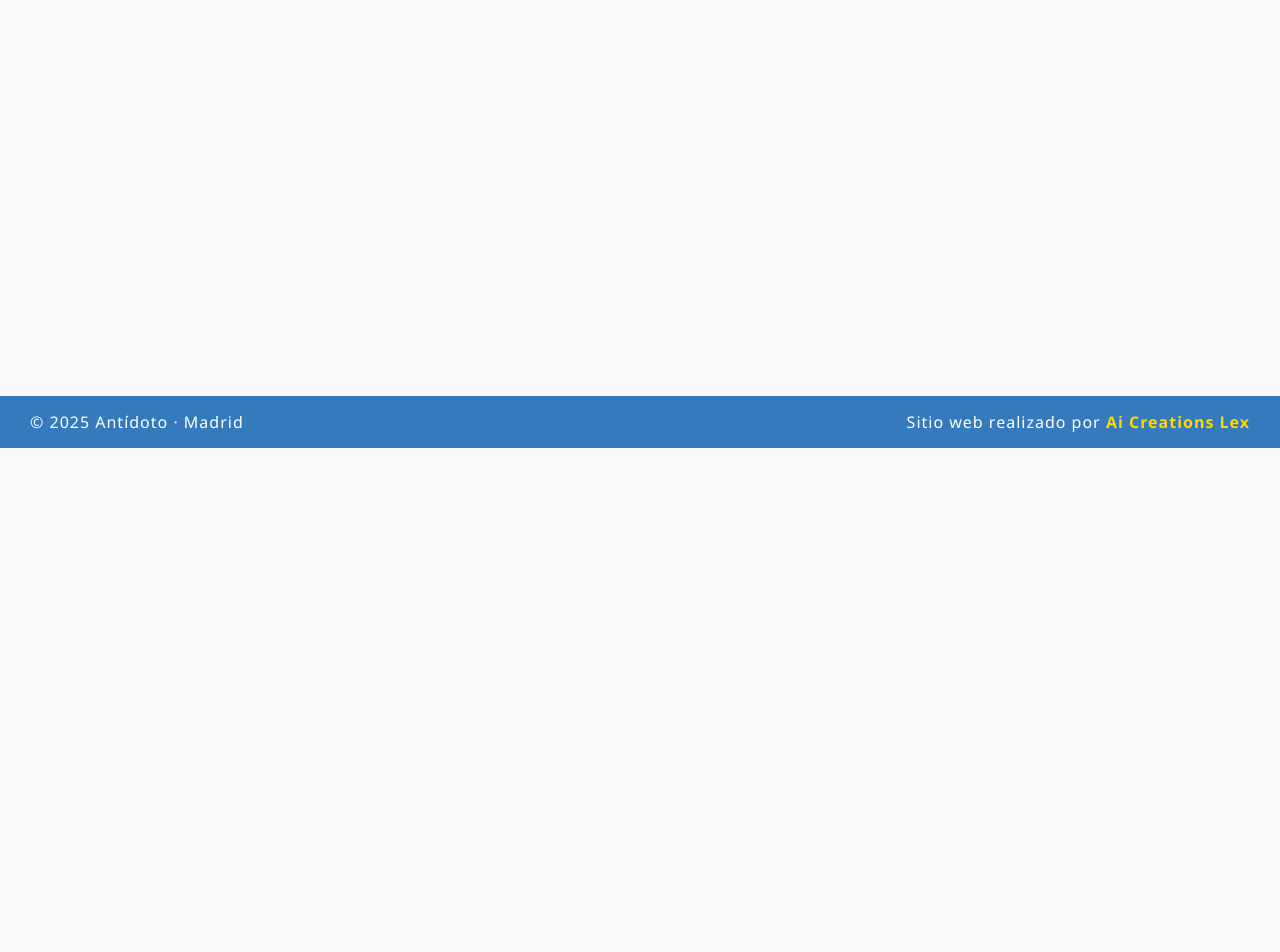
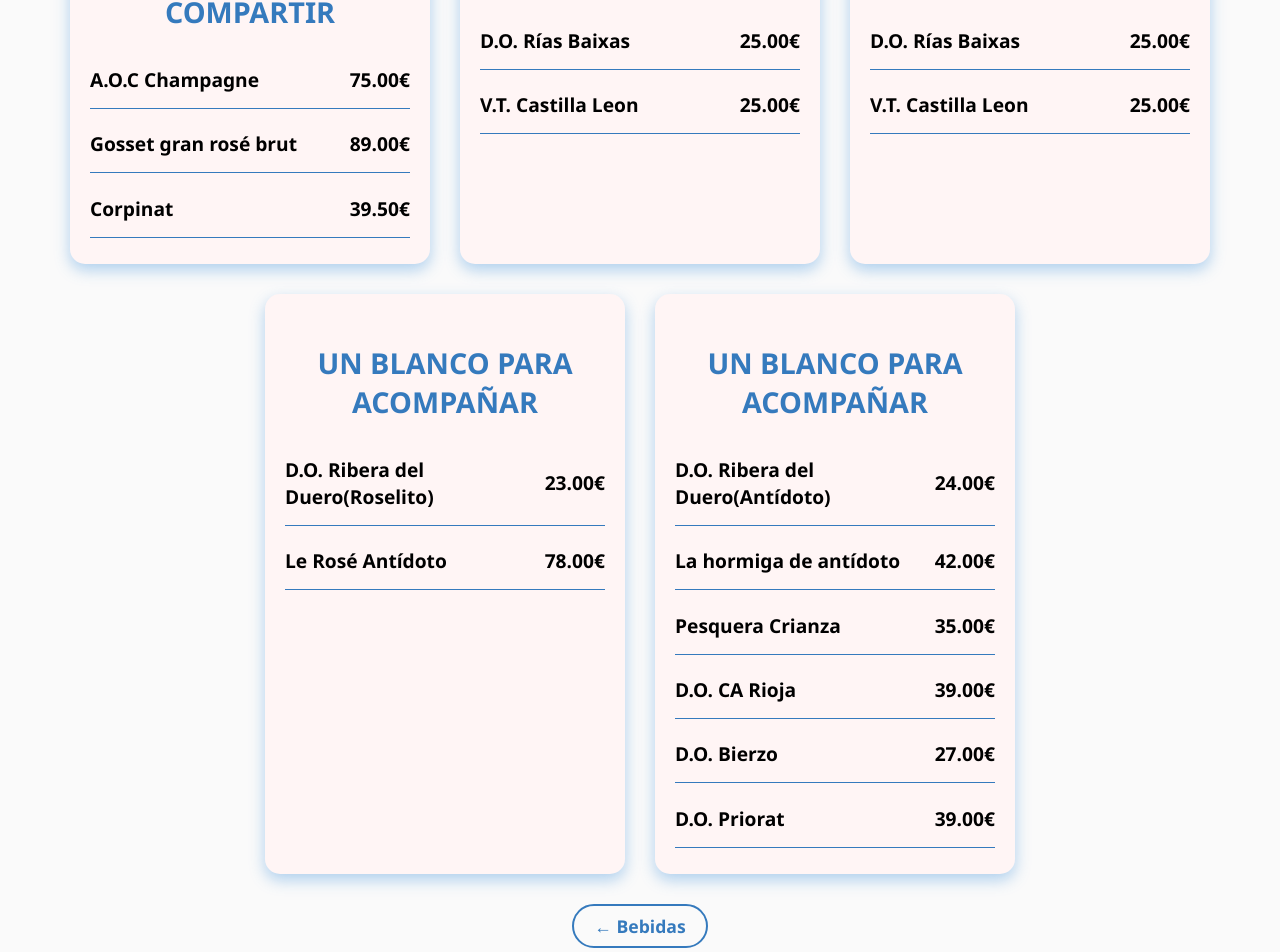
Before and after one commit to alexrotar908/antidoto_web, a React (Create React App) app: page /vino in a window 1280 px wide. Shown: the part 352-1304 px from the top of the page. Before the commit the page ends 800 px from the top, so only its background shows below. Built offline with nearby package versions, Linux system fonts and the light colour scheme.

Commit message:
Actualizo proyecto web

```diff
--- a/src/App.js
+++ b/src/App.js
@@ -19,6 +19,8 @@
 import Dulces from './pages/desayunos/dulces_salados/dulces_salados';
 import Merienda from './pages/desayunos/merienda/merienda';
 import MenuDelDia from './pages/menu_del_dia/menu_del_dia';
+import Bebidas from './pages/bebidas/bebidas';
+import Vino from './pages/bebidas/vino/vino';
 import './App.css';
 
 
@@ -48,6 +50,8 @@
             <Route path="/dulces_salados" element={<Dulces />} />
             <Route path="/merienda" element={<Merienda />} />
             <Route path="/menu_del_dia" element={<MenuDelDia />} />
+            <Route path="/bebidas" element={<Bebidas />} />
+            <Route path="/vino" element={<Vino />} />
 
           </Routes>
         </main>
--- /dev/null
+++ b/src/pages/bebidas/bebidas.css
@@ -0,0 +1,86 @@
+.bebidas-container {
+  min-height: 100vh;
+  padding: 40px;
+  text-align: center;
+  background-color: #f0f9ff;
+  display: flex;
+  flex-direction: column;
+  justify-content: space-between;
+}
+
+.bebidas-grid {
+  display: grid;
+  grid-template-columns: repeat(auto-fit, minmax(240px, 1fr));
+  gap: 30px;
+  margin-top: 40px;
+  margin-bottom: 60px; /* margen respecto al footer */
+  flex-grow: 1;
+}
+
+.bebidas-card {
+  position: relative;
+  background-color: white;
+  border: 3px solid #357ABD;
+  border-radius: 12px;
+  overflow: hidden;
+  color: white;
+  text-decoration: none;
+  height: 300px;
+  transition: transform 0.3s, box-shadow 0.3s;
+}
+.bebidas-card::before {
+  content: "";
+  position: absolute;
+  inset: 0;
+  background: rgba(0, 0, 0, 0.4); /* oscurece la imagen */
+  z-index: 1;
+}
+
+
+.bebidas-card:hover {
+  transform: scale(1.03);
+  box-shadow: 0 4px 12px rgba(63, 145, 221, 0.4);
+}
+
+.bebidas-imagen {
+  width: 100%;
+  height: 100%;
+  object-fit: cover;
+  filter: brightness(60%);
+}
+
+.bebidas-content {
+  position: absolute;
+  top: 15px;
+  left: 0;
+  right: 0;
+  text-align: center;
+  font-size: 20px;
+  font-weight: bold;
+  color: white;
+  z-index: 2; /* se mantiene encima del overlay */
+}
+
+.back-button {
+  display: inline-block;
+  margin-top: 30px;
+  color: #357ABD;
+  font-weight: bold;
+  text-decoration: none;
+  font-size: 1.1rem;
+  border: 2px solid #357ABD;
+  padding: 8px 20px;
+  border-radius: 25px;
+  transition: background-color 0.3s ease;
+}
+
+.back-button:hover {
+  background-color: #357ABD;
+  color: white;
+}
+
+.link-container {
+  width: 100%;
+  text-align: center;
+  margin-top: 1rem;
+}
--- /dev/null
+++ b/src/pages/bebidas/bebidas.js
@@ -0,0 +1,34 @@
+import React from 'react';
+import { Link } from 'react-router-dom';
+import vinoImg from '../../imagenes_bebidas/vino.jpg';
+import './bebidas.css';
+
+const Bebidas = () => {
+  const bebidasList = [
+    { nombre: 'Vinos', ruta: '/vino', imagen: vinoImg },
+  ];
+
+  return (
+    <div className="bebidas-container">
+      <h1>Bebidas</h1>
+      <div className="bebidas-grid">
+        {bebidasList.map((bebidas, index) => (
+          <Link to={bebidas.ruta} className="bebidas-card" key={index}>
+            <img src={bebidas.imagen} alt={bebidas.nombre} className="bebidas-imagen" />
+            <div className="bebidas-content">
+              {bebidas.nombre}
+            </div>
+          </Link>
+        ))}
+      </div>
+
+        <div className="link-container">
+              <Link to="/restaurante" className="back-button">
+                ← Volver a Restaurante
+              </Link>
+            </div>
+    </div>
+  );
+};
+
+export default Bebidas;
--- /dev/null
+++ b/src/pages/bebidas/vino/vino.css
@@ -0,0 +1,65 @@
+.vino-main-title {
+  color: #357ABD;
+  font-size: 2.5rem;
+  font-weight: bold;
+  text-align: center;
+  margin-bottom: 30px;
+}
+
+.vino-cards-container {
+  display: flex;
+  flex-direction: row;
+  gap: 30px;
+  justify-content: center;
+  flex-wrap: wrap;
+}
+
+.vino-card {
+  flex: 1 1 300px;
+  background-color: #fff5f5;
+  padding: 20px;
+  border-radius: 15px;
+  box-shadow: 0 6px 15px rgba(63, 145, 221, 0.4);
+  max-width: 320px;
+}
+
+.vino-subtitle {
+  color: #357ABD;
+  font-size: 1.8rem;
+  font-weight: bold;
+  margin-bottom: 20px;
+  text-align: center;
+}
+
+.vino-list {
+  list-style: none;
+  padding: 0;
+  margin: 0;
+}
+
+.vino-item {
+  display: flex;
+  align-items: center;
+  border-bottom: 1px solid #357ABD;
+  padding: 15px 0;
+  gap: 20px;
+}
+
+.vino-info {
+  flex: 1;
+}
+
+.vino-info h4 {
+  margin: 0;
+  font-size: 1.2rem;
+  color: #000000;
+  text-align: left;
+}
+
+.vino-price {
+  font-size: 1.2rem;
+  font-weight: 700;
+  color: #000000;
+  min-width: 70px;
+  text-align: right;
+}
--- /dev/null
+++ b/src/pages/bebidas/vino/vino.js
@@ -0,0 +1,117 @@
+import React from 'react';
+import { Link } from 'react-router-dom';
+import '../vino/vino.css';
+
+function Vino() {
+  const burbujasList = [
+    { name: 'A.O.C Champagne', price: '75.00€' },
+    { name: 'Gosset gran rosé brut', price: '89.00€' },
+    { name: 'Corpinat', price: '39.50€' },
+  ];
+
+  const blancoList = [
+    { name: 'D.O. Rías Baixas', price: '25.00€' },
+    { name: 'V.T. Castilla Leon', price: '25.00€' },
+  ];
+
+  const rosadoList = [
+    { name: 'D.O. Ribera del Duero(Roselito)', price: '23.00€' },
+    { name: 'Le Rosé Antídoto', price: '78.00€' },
+  ];
+
+  const faenaList = [
+    { name: 'D.O. Ribera del Duero(Antídoto)', price: '24.00€' },
+    { name: 'La hormiga de antídoto', price: '42.00€' },
+    { name: 'Pesquera Crianza', price: '35.00€' },
+    { name: 'D.O. CA Rioja', price: '39.00€' },
+    { name: 'D.O. Bierzo', price: '27.00€' },
+    { name: 'D.O. Priorat', price: '39.00€' },
+  ];
+
+
+
+  return (
+    <section className="vino-section">
+      <h2 className="vino-main-title">Carta de vinos</h2>
+
+      <div className="vino-cards-container">
+
+        <div className="vino-card">
+          <h3 className="vino-subtitle">LAS BURBUJAS & EL PLACER DE COMPARTIR</h3>
+          <ul className="vino-list">
+            {burbujasList.map((item, index) => (
+              <li key={index} className="vino-item">
+                <div className="vino-info">
+                  <h4>{item.name}</h4>
+                </div>
+                <div className="vino-price">{item.price}</div>
+              </li>
+            ))}
+          </ul>
+        </div>
+
+        <div className="vino-card">
+          <h3 className="vino-subtitle">UN BLANCO PARA ACOMPAÑAR</h3>
+          <ul className="vino-list">
+            {blancoList.map((item, index) => (
+              <li key={index} className="vino-item">
+                <div className="vino-info">
+                  <h4>{item.name}</h4>
+                </div>
+                <div className="vino-price">{item.price}</div>
+              </li>
+            ))}
+          </ul>
+        </div>
+
+        <div className="vino-card">
+          <h3 className="vino-subtitle">UN BLANCO PARA ACOMPAÑAR</h3>
+          <ul className="vino-list">
+            {blancoList.map((item, index) => (
+              <li key={index} className="vino-item">
+                <div className="vino-info">
+                  <h4>{item.name}</h4>
+                </div>
+                <div className="vino-price">{item.price}</div>
+              </li>
+            ))}
+          </ul>
+        </div>
+
+        <div className="vino-card">
+          <h3 className="vino-subtitle">UN BLANCO PARA ACOMPAÑAR</h3>
+          <ul className="vino-list">
+            {rosadoList.map((item, index) => (
+              <li key={index} className="vino-item">
+                <div className="vino-info">
+                  <h4>{item.name}</h4>
+                </div>
+                <div className="vino-price">{item.price}</div>
+              </li>
+            ))}
+          </ul>
+        </div>
+
+        <div className="vino-card">
+          <h3 className="vino-subtitle">UN BLANCO PARA ACOMPAÑAR</h3>
+          <ul className="vino-list">
+            {faenaList.map((item, index) => (
+              <li key={index} className="vino-item">
+                <div className="vino-info">
+                  <h4>{item.name}</h4>
+                </div>
+                <div className="vino-price">{item.price}</div>
+              </li>
+            ))}
+          </ul>
+        </div>
+      </div>
+
+
+
+      <Link to="/bebidas" className="back-button">← Bebidas</Link>
+    </section>
+  );
+}
+
+export default Vino;
--- a/src/pages/restaurante.js
+++ b/src/pages/restaurante.js
@@ -5,6 +5,7 @@
 import comidaImg from '../imagenes/comida.jpg';
 import bocadilloImg from '../imagenes_bocadillo/bocadillo.jpg';
 import menuImg from '../imagenes_menu/menu_del_dia.png';
+import bebidaImg from '../imagenes_bebidas/bebidas.jpg';
 import './restaurante.css';
 
 const Restaurante = () => {
@@ -13,6 +14,7 @@
     { nombre: 'Menú del día', ruta: '/menu_del_dia', imagen: menuImg },
     { nombre: 'Comidas', ruta: '/comida', imagen: comidaImg },
     { nombre: 'Tostas y Bocadillos', ruta: '/tostas_bocadillos' , imagen: bocadilloImg },
+    { nombre: 'Bebidas', ruta: '/bebidas' , imagen: bebidaImg },
   ];
 
   return (
```
Also changed, not shown: src/imagenes_bebidas/bebidas.jpg (added), src/imagenes_bebidas/vino.jpg (added).
